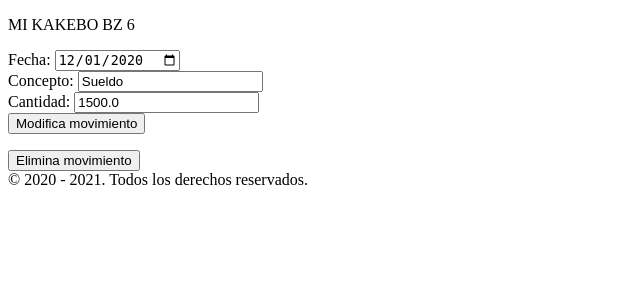
After one commit to Humaneitor/movientos, a Flask app: page /modifica/1 in a window 1280 px wide. The commit adds this page. Shown: the top 300 px of the page, without its empty margins (0-640 px from the left). Run offline with Flask 2, Linux system fonts and the light colour scheme; data comes from the database, SQL or seed files in the repository; both versions use the stored data as it was after the commit.

Commit message:
Funcional antes de los cambios de ramon del viernes

```diff
--- a/movimientos/data/basededatos.csv
+++ b/movimientos/data/basededatos.csv
@@ -1,3 +1,5 @@
 2020-12-01,"Sueldo",2000.0
 2020-12-04,"Alquiler garaje",70
 2020-12-04,"Paga extra",2000.0
+2020-12-10,loteria,100.0
+2020-12-15,chapuza casa,25.0
--- /dev/null
+++ b/movimientos/static/base.css
@@ -0,0 +1,8 @@
+.header {
+    background-color: #89c2d9;
+    z-index: 30;
+}
+
+.h1 {
+    background-color: #89c2d9;
+}
--- a/movimientos/templates/base.html
+++ b/movimientos/templates/base.html
@@ -4,9 +4,13 @@
     <meta charset="UTF-8">
     <meta name="viewport" content="width=device-width, initial-scale=1.0">
     <title>Movimientos - {% block title %}{% endblock %}</title>
+    <link rel="stylesheet" href="{{ url_for('static',filename='base.css') }}">
+    <style>
+
+    </style>
 </head>
 <body>
-    <header>
+    <header class="titulo">
         <p>MI KAKEBO BZ 6</p>
     </header>
 
@@ -16,7 +20,7 @@
     </section>
 
     <footer>
-        &copy; 2020 - 2021. Todos los derechos reservados
+        &copy; 2020 - 2021. Todos los derechos reservados.
     </footer>
 </body>
 </html>
--- /dev/null
+++ b/movimientos/templates/modifica.html
@@ -0,0 +1,34 @@
+{% extends 'base.html' %}
+
+{% block title %} Mi Kakebo - Modificación {% endblock %}
+
+{% block contenido %}
+<form action="{{registro[3]}}" method="post">
+
+    <div class="field">
+        <label for="fecha">Fecha:</label>
+        <input type="date" name="fecha" required value="{{registro[0]}}">
+    </div>
+
+    <div class="field">
+        <label for="conceto">Concepto:</label>
+        <input type="text" name="concepto" required value="{{registro[1]}}">
+    </div>
+
+    <div class="field">
+        <label for="cantidad">Cantidad:</label>
+        <input type="number" name="cantidad" step="0.01" required value="{{registro[2]}}">
+    </div>
+
+    <div class="field">
+        <input type="submit" value='Modifica movimiento'>
+    </div>
+    <div><p></p></div>
+
+    <div class="field">
+        <input type="submit" value='Elimina movimiento'>
+    </div>
+
+</form>
+
+{% endblock %}
--- a/movimientos/templates/movimientoslista.html
+++ b/movimientos/templates/movimientoslista.html
@@ -3,7 +3,8 @@
 {% block title %} Mi Kakebo - {% endblock %}
 
 {% block contenido %}
-        <h1>Ingresos Mensuales <a href="creaalta">Nuevo movimiento</a></h1>
+        <h1>Ingresos Mensuales</h1>
+
 
         <Table>
                 <tr>
@@ -14,7 +15,7 @@
                 </tr>
         {% for registro in datos %}
                 <tr>
-                        <td>{{ registro [0] }}</td>
+                        <td><a href="modifica/{{ registro[3] }}">{{ registro[0] }}</a></td>
                         <td>{{ registro [1] }}</td>
                         <td>{{ registro [2] }}€</td>
                 </tr>
@@ -24,4 +25,5 @@
                         <td colspan="3">Total: {{ total }}€</td>
                 </tr>
         </Table>
+        <p><a href="creaalta">Nuevo movimiento</a></p>
 {% endblock %}
--- a/movimientos/views.py
+++ b/movimientos/views.py
@@ -1,20 +1,73 @@
 from movimientos import app
-from flask import render_template
+from flask import render_template, request, url_for, redirect
 import csv
+import sqlite3
+
 
 @app.route('/')
-def listaingresos():
-    fIngresos = open("movimientos/data/basededatos.csv", "r")
-    csvReader = csv.reader(fIngresos, delimiter=',', quotechar="\"")
-    ingresos = list(csvReader)
+def listaIngresos():
+    conn = sqlite3.connect('movimientos/data/basededatos.db')
+    c = conn.cursor()
+
+    c.execute('SELECT fecha, concepto, cantidad, id FROM movimientos;')
+
+    ingresos = c.fetchall()
 
     total = 0
     for ingreso in ingresos:
         total += float(ingreso[2])
 
+    conn.close()
 
     return render_template("movimientoslista.html",datos=ingresos, total=total)
 
-@app.route('/creaalta')
+@app.route('/creaalta', methods=['GET', 'POST'])
 def nuevoIngreso():
-    return 'Ya el miércoles si eso te enseño el formulario'
+    if request.method == 'POST':
+
+        conn = sqlite3.connect('movimientos/data/basededatos.db')
+        c = conn.cursor()
+
+        c.execute('INSERT INTO movimientos (cantidad, concepto, fecha) VALUES (?, ? ,? );',
+                 (
+                    float(request.form.get('cantidad')),
+                    request.form.get('concepto'),
+                    request.form.get('fecha')
+                 )
+        )
+
+        conn.commit()
+        conn.close()
+
+        return redirect(url_for('listaIngresos'))
+
+
+
+    return render_template("alta.html")
+
+@app.route("/modifica/<id>", methods=['GET', 'POST'])
+def modifica(id):
+    conn = sqlite3.connect('movimientos/data/basededatos.db')
+    c = conn.cursor()
+
+    if request.method == 'GET':
+
+        c.execute('SELECT fecha, concepto, cantidad id FROM movimientos where id = ?', (id,))
+        registro = c.fetchone()
+        conn.close()
+
+        return render_template("modifica.html", registro=registro)
+
+
+    else:
+        c.execute('UPDATE movimientos SET fecha = ?, concepto = ?, cantidad = ? WHERE id = ?',
+            (request.form.get('fecha'),
+            request.form.get('concepto'),
+            float(request.form.get('cantidad')),
+            id
+            )
+        )
+        conn.commit()
+        conn.close()
+
+        return redirect(url_for('listaIngresos'))
```
Also changed, not shown: movimientos/templates/alta.html (added, +33 -0 lines), movimientos/data/basededatos.db (added), 1 other file.
